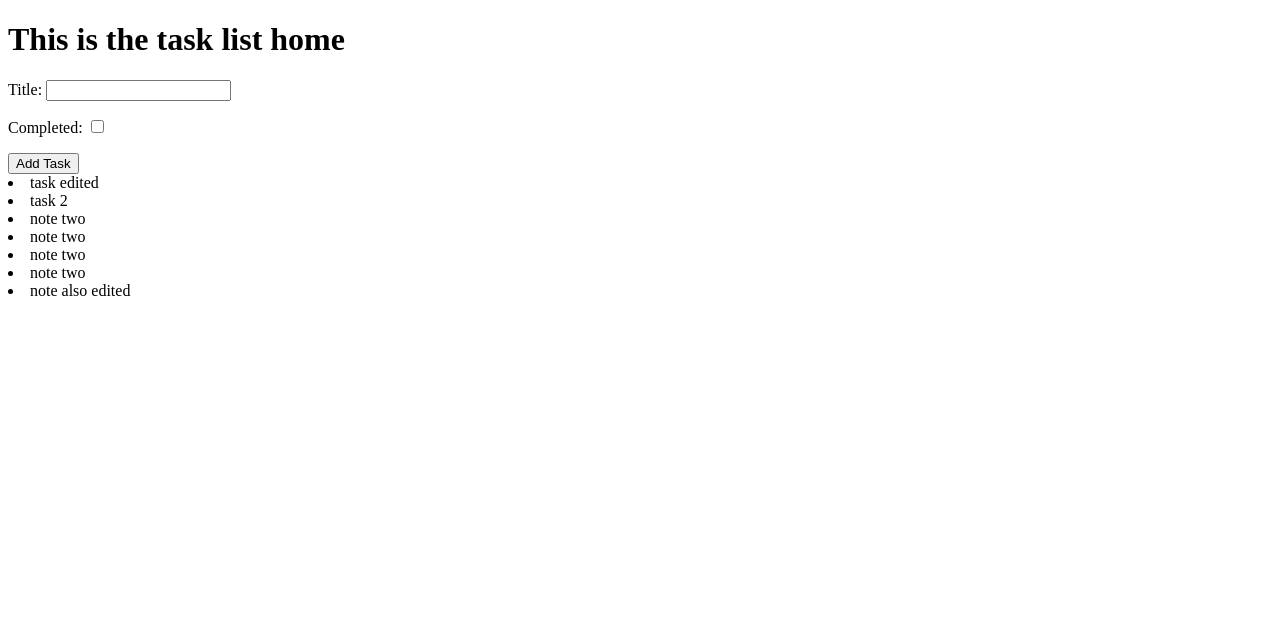
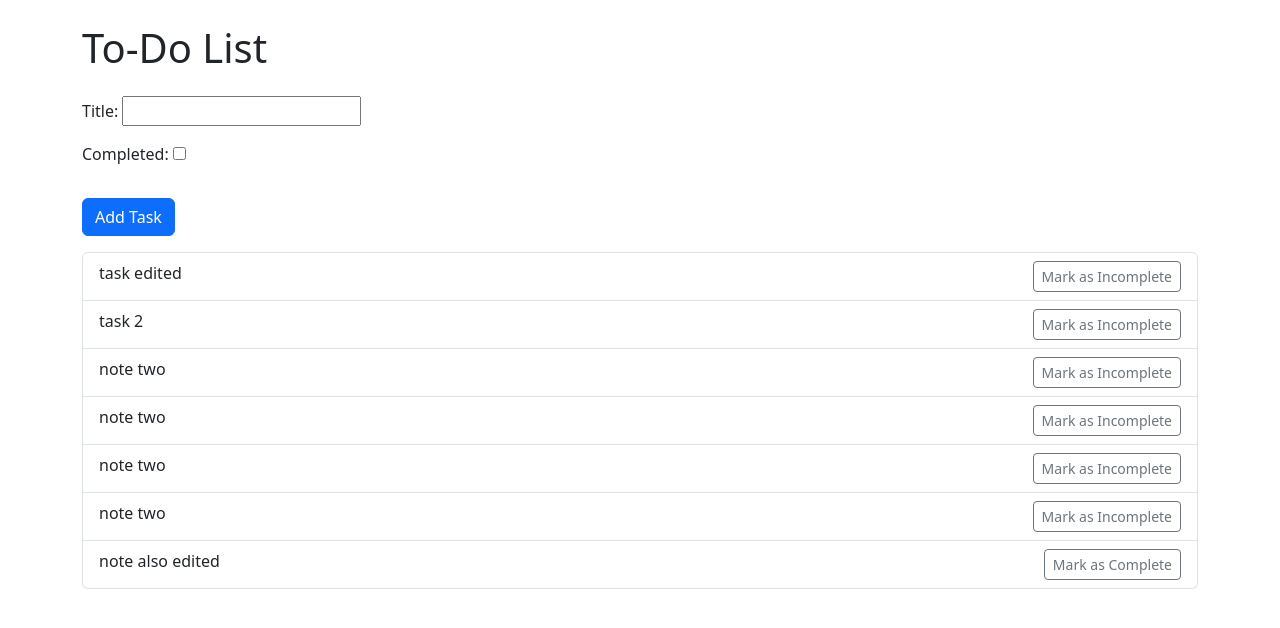
Before and after one commit to Daniel-Kav/frontend_api, a Django app: page / in a window 1280 px wide. Shown: the top 628 px of the page. Run offline with Django 5.2, Linux system fonts and the light colour scheme; data comes from the database, SQL or seed files in the repository; both versions use the stored data as it was after the commit.

Commit message:
updated the list template

```diff
--- a/todoApp_Proj/tasks/templates/tasks/task_list.html
+++ b/todoApp_Proj/tasks/templates/tasks/task_list.html
@@ -1,22 +1,36 @@
 <!DOCTYPE html>
-<html lang="en">
+<html>
+
 <head>
-    <meta charset="UTF-8">
-    <meta name="viewport" content="width=device-width, initial-scale=1.0">
-    <title>Task List</title>
+    <title>To-Do List</title>
+    <link rel="stylesheet" href="https://cdn.jsdelivr.net/npm/bootstrap@5.3.3/dist/css/bootstrap.min.css">
 </head>
+
 <body>
-    <h1>This is the task list home</h1>
+    <div class="container">
+        <h1 class="my-4">To-Do List</h1>
 
-    <form action="" method="post">
-        {% csrf_token %}
-        {{ form.as_p }}
-        <input type="submit" value="Add Task">
-    </form>
-    {% for task in tasks %}
-        <li>{{ task.title}}</li>
-        <a href="{% url 'task_update' %}" class="btn btn-primary"></a>
-    {% endfor %}
+        <form method="POST">
+            {% csrf_token %}
+            {{ form.as_p }}
+            <button type="submit" class="btn btn-primary my-3">Add Task</button>
+        </form>
 
+        <ul class="list-group">
+            {% for task in tasks %}
+            <li class="list-group-item">
+                {{ task.title }}
+                <a href="{% url 'task_update' task.id %}" class="btn btn-sm btn-outline-secondary float-end">
+                    {% if task.completed %}
+                    Mark as Incomplete
+                    {% else %}
+                    Mark as Complete
+                    {% endif %}
+                </a>
+            </li>
+            {% endfor %}
+        </ul>
+    </div>
 </body>
+
 </html>
```
Also changed, not shown: todoApp_Proj/db.sqlite3.
